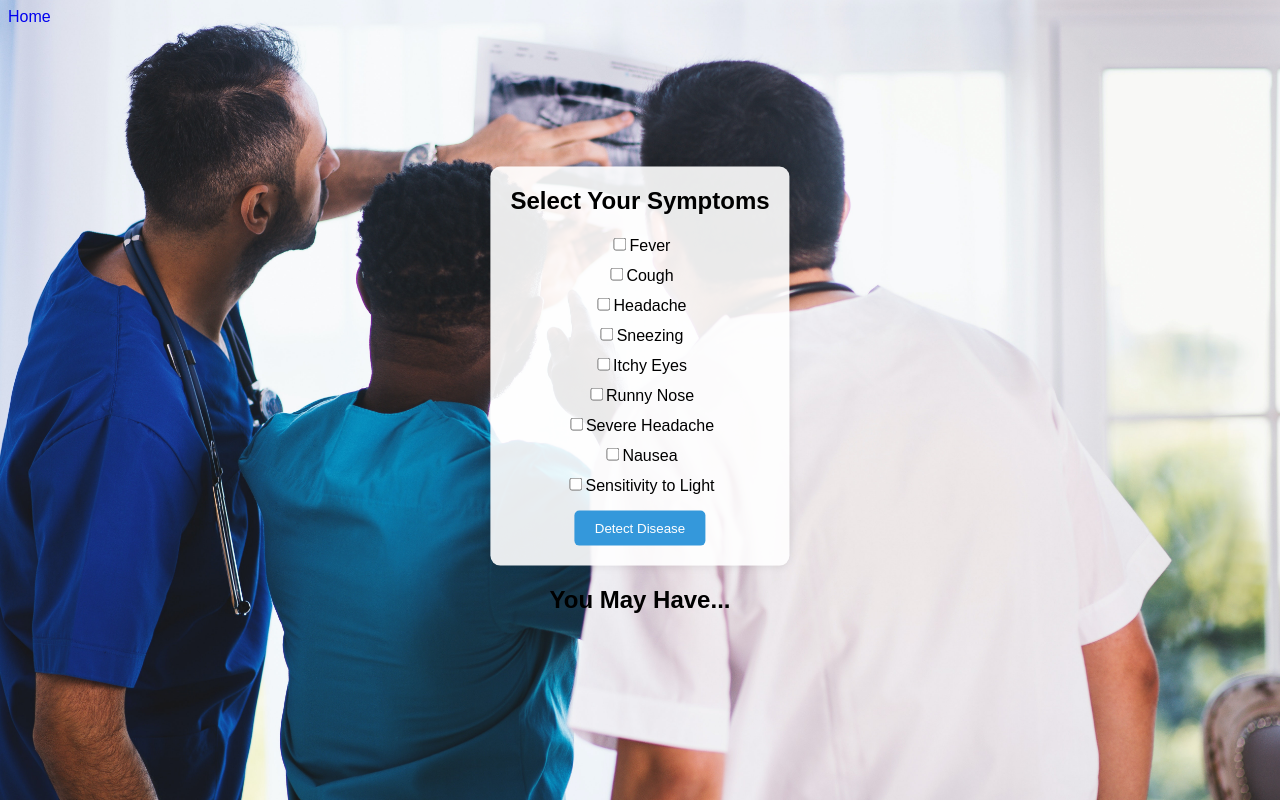
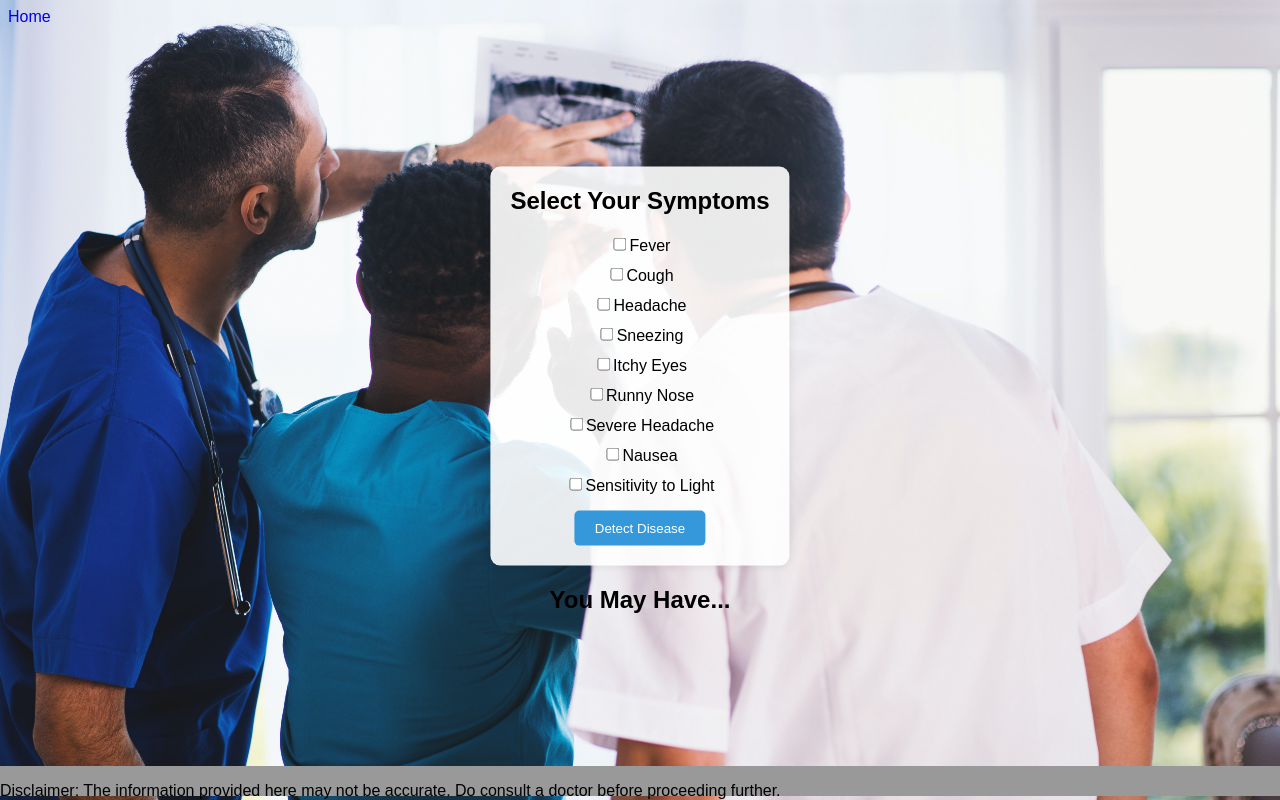
Before and after one commit to amrit03b/WellNest_H4B, a plain HTML site: page Code/diagnosis.html in a window 1280 px wide. Drawn offline with Linux system fonts and the light colour scheme.

Commit message:
added disclaimer

```diff
--- a/Code/css/style1.css
+++ b/Code/css/style1.css
@@ -83,3 +83,12 @@ div .left{
 h2 {
     margin-top: 0;
 }
+
+footer {
+    position:fixed;
+    left:0px;
+    bottom:4px;
+    height:30px;
+    width:100%;
+    background:#999;
+ }
--- a/Code/diagnosis.html
+++ b/Code/diagnosis.html
@@ -32,6 +32,11 @@
     <nav>
         <div class="left"><a style="text-decoration: none;"href="index.html">Home</a></div>
     </nav>
+    <footer>
+        <div class="notice">
+            <p>Disclaimer: The information provided here may not be accurate. Do consult a doctor before proceeding further.</p>
+        </div>
+    </footer>
 
     <script src="javascript/script.js"></script>
 
```
